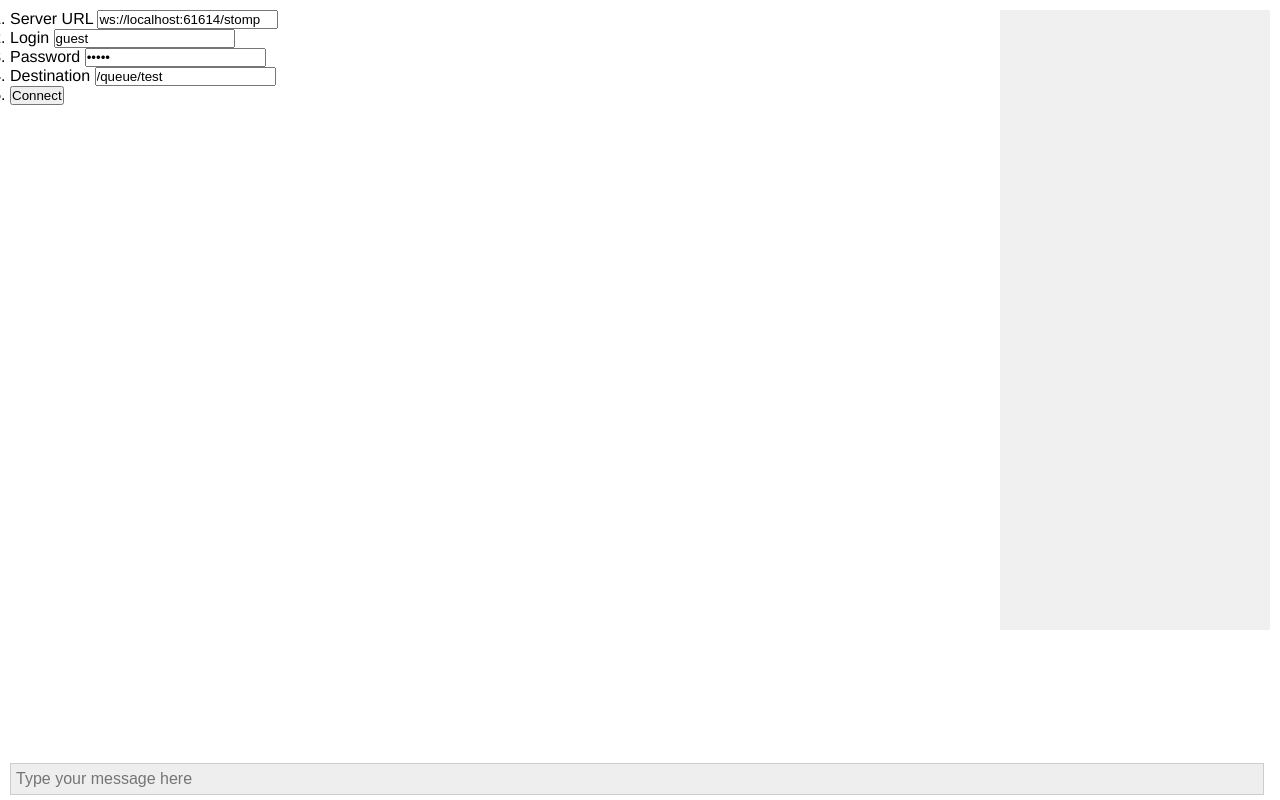
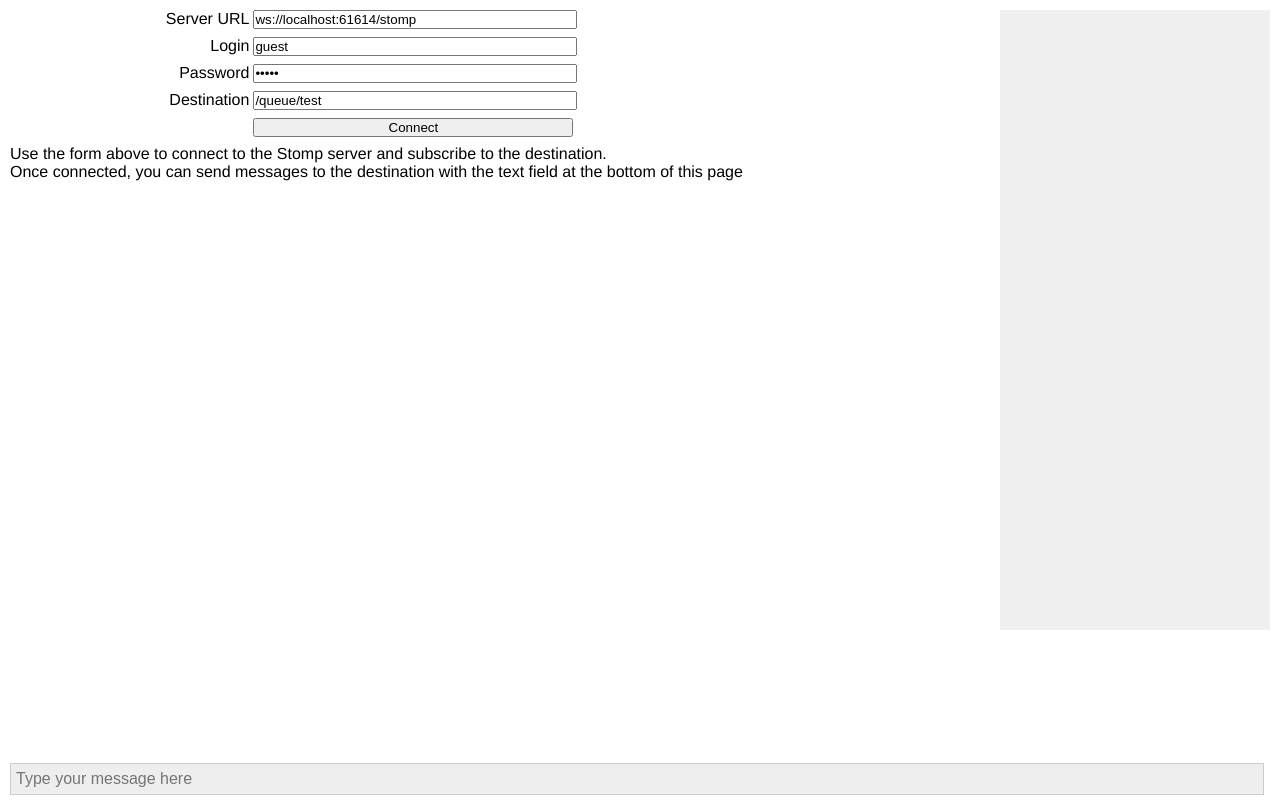
Before and after one commit to jmesnil/stomp-websocket, a plain HTML site: page example/chat/index.html in a window 1280 px wide. Drawn offline with nearby package versions, Linux system fonts and the light colour scheme.

Commit message:
prettify example's form layout

```diff
--- a/example/chat/chat.css
+++ b/example/chat/chat.css
@@ -80,3 +80,20 @@ body {
 .status {
   background-color: #DDD;
 }
+
+form dt {
+   clear:both;
+   width:19%;
+   float:left;
+   text-align:right;
+}
+
+form dd {
+   float:left;
+   width:80%;
+   margin:0 0 0.5em 0.25em;
+}
+
+input {
+   width: 320px;
+}
--- a/example/chat/index.html
+++ b/example/chat/index.html
@@ -6,32 +6,37 @@
     <script src='http://ajax.googleapis.com/ajax/libs/jquery/1.4/jquery.min.js'></script>
     <script src='../../src/stomp.js'></script>
     <script src='chat.js'></script>
+    <script>
+    $(document).ready(function() {
+      var supported = ("WebSocket" in window);
+      if(!supported) {
+        var msg = "Your browser does not support Web Sockets. This example will not work properly.<br>";
+        msg += "Please use a Web Browser with Web Sockets support (WebKit or Google Chrome).";
+        $("#connect").html(msg);
+      }
+    });
+    </script>
   </head>
   <body>
     <div id='connect'>
       <form id='connect_form'>
-         <ol>
-            <li>
-               <label for=connect_url>Server URL</label>
-               <input name=url id='connect_url' value='ws://localhost:61614/stomp'>
-            </li>
-            <li>
-               <label for=connect_login>Login</label>
-               <input id='connect_login' placeholder="User Login" value="guest">
-            </li>
-            <li>
-               <label for=connect_passcode>Password</label>
-               <input id='connect_passcode' type=password placeholder="User Password" value="guest">
-            </li>
-            <li>
-               <label for=destination>Destination</label>
-               <input id='destination' placeholder="Destination" value="/queue/test">
-            </li>
-            <li>
-               <input type=submit id='connect_submit' value="Connect">
-            </li>
-        </ol>
+         <dl>
+           <dt><label for=connect_url>Server URL</label></dt>
+           <dd><input name=url id='connect_url' value='ws://localhost:61614/stomp'></dd>
+           <dt><label for=connect_login>Login</label></dt>
+           <dd><input id='connect_login' placeholder="User Login" value="guest"></dd>
+           <dt><label for=connect_passcode>Password</label></dt>
+           <dd><input id='connect_passcode' type=password placeholder="User Password" value="guest"></dd>
+           <dt><label for=destination>Destination</label></dt>
+           <dd><input id='destination' placeholder="Destination" value="/queue/test"></dd>
+           <dt>&nbsp;</dt>
+           <dd><input type=submit id='connect_submit' value="Connect"></dd>
+        </dl>
       </form>
+
+      <p>Use the form above to connect to the Stomp server and subscribe to the destination.</p>
+      <p>Once connected, you can send messages to the destination with the text field at the bottom of this page</p>
+
     </div>
     <div id="disconnect">
       <form id='disconnect_form'>
```
